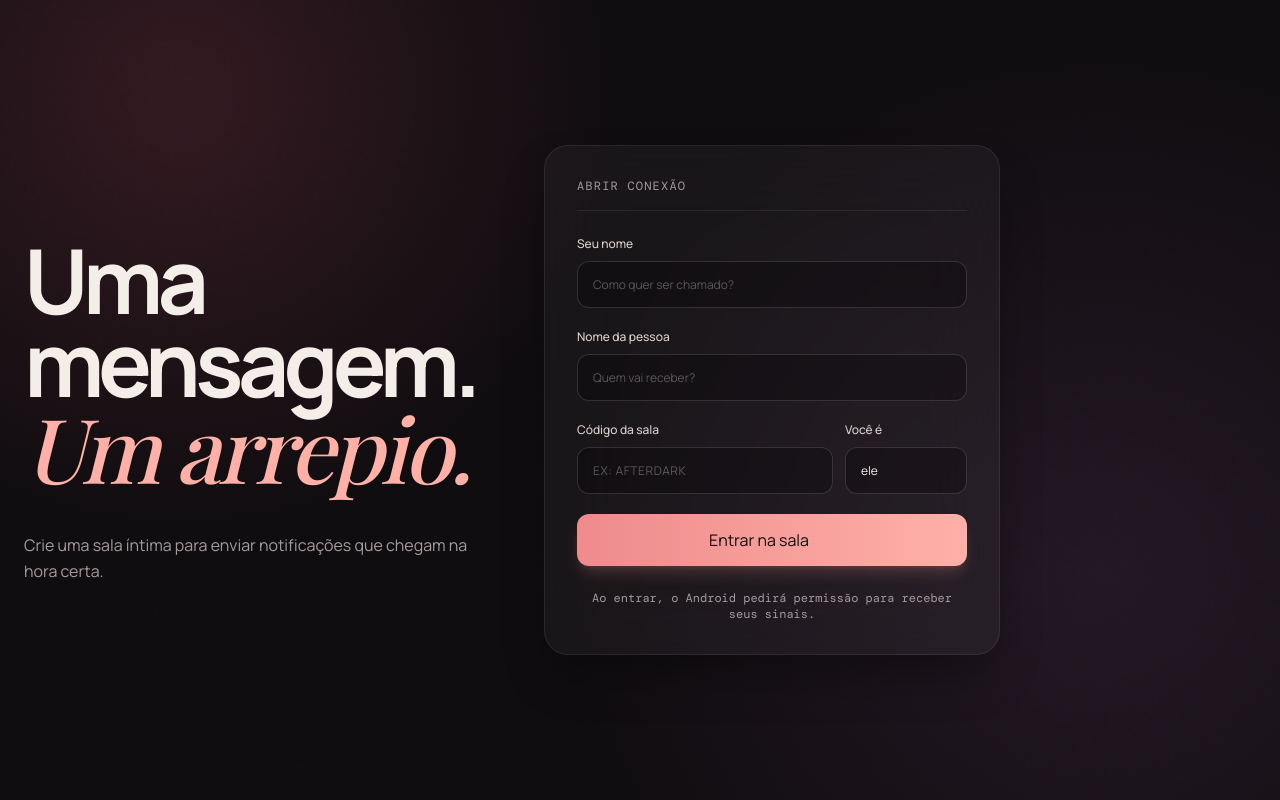
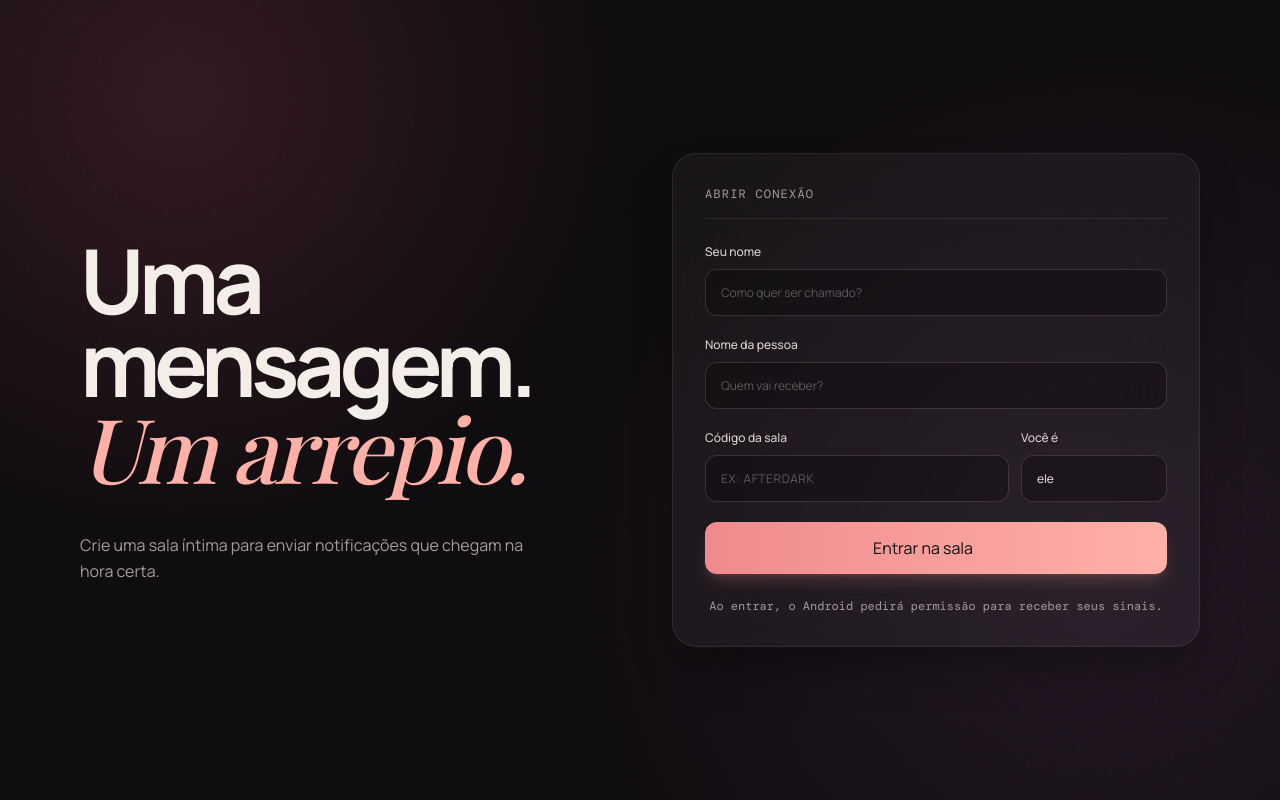
Before and after one commit to Rickzinho3/messagin, a Next.js app: page / in a window 1280 px wide. Built offline with nearby package versions, Linux system fonts and the light colour scheme; some icons are missing; a web font is replaced by a local one.

Commit message:
feat: add monitor responsable

```diff
--- a/src/app/page.tsx
+++ b/src/app/page.tsx
@@ -36,7 +36,7 @@ export default function EntryPage() {
     }
 
     return (
-        <main className="min-h-screen w-full flex flex-col justify-center items-center px-4 sm:px-6 py-12 max-w-5xl mx-auto">
+        <main className="min-h-screen w-full flex justify-center items-center px-4 sm:px-6 py-12 max-w-5xl lg:max-w-full lg:px-20 mx-auto">
             <div className="w-full grid grid-cols-1 lg:grid-cols-2 gap-10 lg:gap-16 items-center">
                 <section className="flex flex-col gap-4 text-left">
                     <h1 className="text-5xl sm:text-7xl font-bold tracking-tight text-[#f4eee9] leading-[0.95]">
--- a/src/app/room/[roomCode]/page.tsx
+++ b/src/app/room/[roomCode]/page.tsx
@@ -64,7 +64,7 @@ export default function RoomPage() {
         session.gender === "ele" ? heatMessagesForHer : heatMessageForHim;
 
     return (
-        <div className="min-h-screen w-full flex flex-col bg-[#100d10] text-[#f4eee9]">
+        <div className="min-h-screen w-full flex flex-col items-center justify-center bg-[#100d10] text-[#f4eee9]">
             {/* Header Fixo */}
             <header className="sticky top-0 z-50 h-15 w-full backdrop-blur-md bg-[#100d10]/75 border-b border-white/[0.08] px-4 sm:px-8 py-3.5 flex justify-between items-center">
                 <button
@@ -98,7 +98,7 @@ export default function RoomPage() {
                     {/* Leve */}
                     <Link
                         href={`/room/${room}/compose?type=light&message=${encodeURIComponent(randomMessage(lightMessages))}`}
-                        className="group p-6 sm:p-7 rounded-3xl bg-gradient-to-b from-emerald-200/20 to-transparent border border-emerald-200/20 hover:border-white/20 hover:bg-white/[0.06] backdrop-blur-xl transition-all duration-300 flex flex-col justify-between gap-8 hover:-translate-y-1 shadow-lg shadow-black/20"
+                        className="group p-6 sm:p-7 rounded-3xl bg-gradient-to-b from-emerald-200/20 to-transparent border border-emerald-200/20 hover:border-white/20 hover:shadow-xl hover:shadow-emerald-200/15 backdrop-blur-xl transition-all duration-300 flex flex-col justify-between gap-8 hover:-translate-y-1 shadow-lg shadow-black/20"
                     >
                         <div className="flex flex-col gap-4">
                             <span className="flex items-center gap-1 text-xs tracking-widest text-[#a69b9d]">
```
